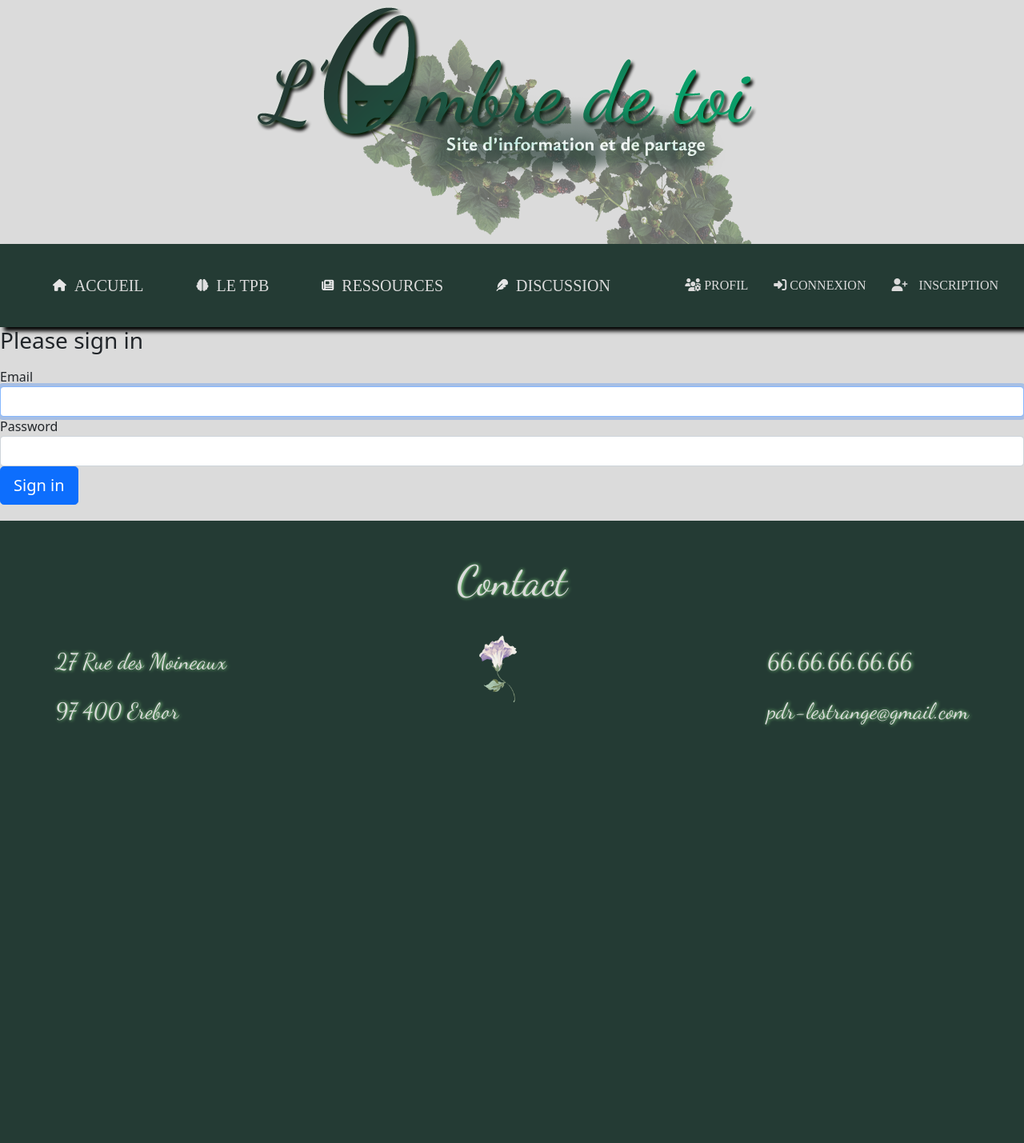
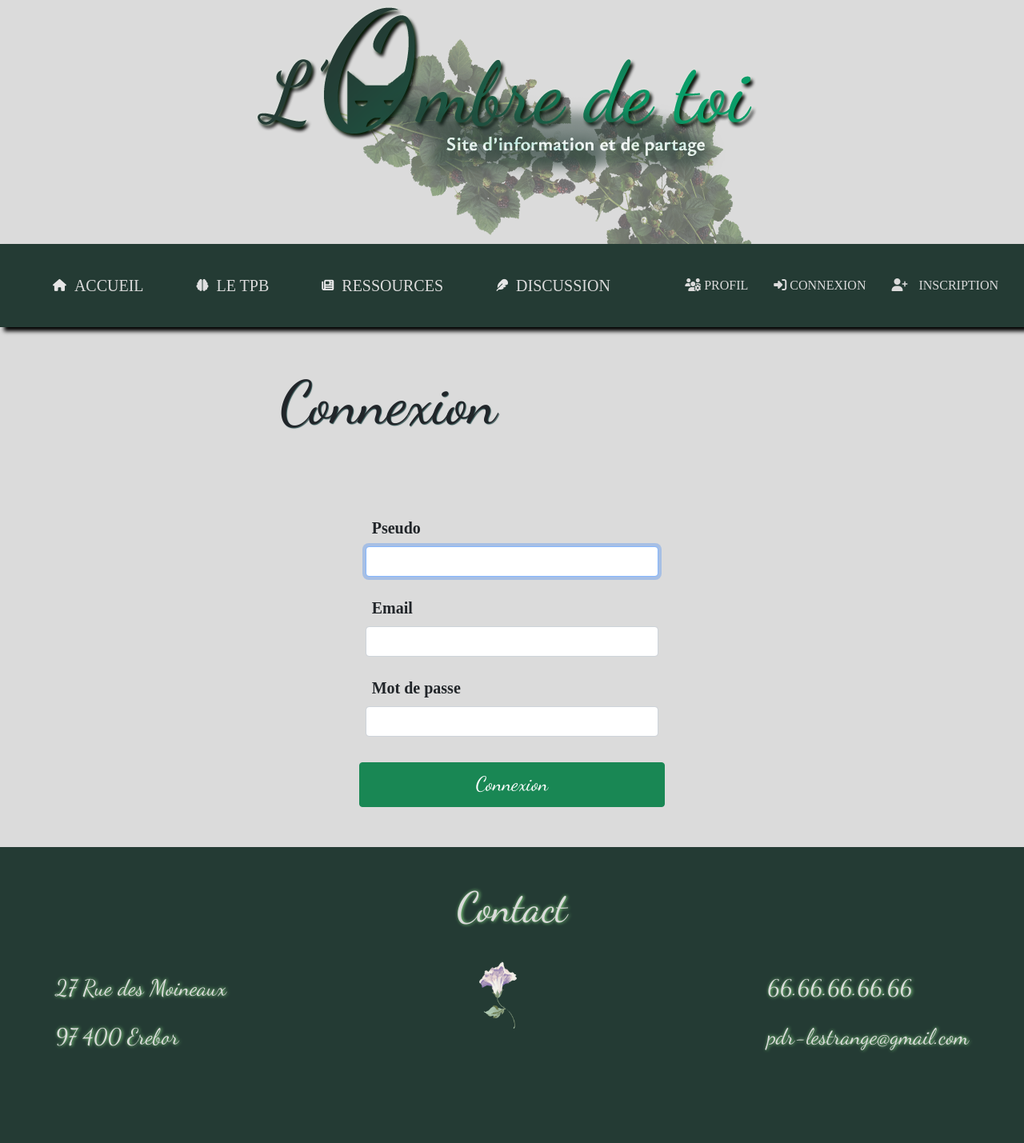
Before and after one commit to SharpSparrow666/l-Ombre-de-toi, a Symfony app: template templates/security/login.html.twig in a window 1280 px wide. Shown: the whole page at 80% size. Before the commit the page ends 908 px from the top, so only its background shows below. Run offline with Twig, Linux system fonts and the light colour scheme; the template is opened without the code that fills it, so the values that code supplies are empty; some libraries are stand-ins or nearby versions; some web fonts are replaced.

Commit message:
mise en forme du formulaire de connexion et ajout des champs

```diff
--- a/templates/partials/css_stronger_than_bootstrap.html.twig
+++ b/templates/partials/css_stronger_than_bootstrap.html.twig
@@ -329,7 +329,7 @@
 /* CSS DE LA PAGE D'INSCRIPTION - CONNEXION */
 /**/
 
-    h1.register-title{
+    h1.register-title, h1.sign-in-title{
         padding: 50px;
         margin: auto;
         margin-left: 300px;
--- a/templates/security/login.html.twig
+++ b/templates/security/login.html.twig
@@ -1,8 +1,9 @@
 {% extends 'base.html.twig' %}
 
-{% block title %}Log in!{% endblock %}
+{% block title %}Connexion{% endblock %}
 
 {% block body %}
+
 <form method="post">
     {% if error %}
         <div class="alert alert-danger">{{ error.messageKey|trans(error.messageData, 'security') }}</div>
@@ -14,15 +15,34 @@
         </div>
     {% endif %}
 
-    <h1 class="h3 mb-3 font-weight-normal">Please sign in</h1>
-    <label for="inputEmail">Email</label>
-    <input type="email" value="{{ last_username }}" name="email" id="inputEmail" class="form-control" autocomplete="email" required autofocus>
-    <label for="inputPassword">Password</label>
-    <input type="password" name="password" id="inputPassword" class="form-control" autocomplete="current-password" required>
+    <h1 class="sign-in-title">Connexion</h1>
 
-    <input type="hidden" name="_csrf_token"
-           value="{{ csrf_token('authenticate') }}"
-    >
+    <section class="section-register-form">
+        <div class="container-fluid">
+            <div class="row">
+                <div class="col-12 col-md-4 mx-auto ">
+                    <div class="p-2">
+                        <label for="inputPseudo" class="p-2">Pseudo</label>
+                        <input type="text" name="pseudo" id="inputPseudo" class="form-control" autocomplete="pseudo" required autofocus>
+                    </div>
+                    <div class="p-2">
+                        <label for="inputEmail" class="p-2">Email</label>
+                        <input type="email" value="{{ last_username }}" name="email" id="inputEmail" class="form-control" autocomplete="email" required>
+                    </div>
+                    <div class="p-2">
+                        <label for="inputPassword" class="p-2">Mot de passe</label>
+                        <input type="password" name="password" id="inputPassword" class="form-control" autocomplete="current-password" required>
+                    </div>
+                    <input type="hidden" name="_csrf_token"
+                           value="{{ csrf_token('authenticate') }}">
+
+                    <button class="btn btn-success w-100 p-2 mt-4 submit" type="submit">
+                        Connexion
+                    </button>
+                </div>
+            </div>
+        </div>
+    </section>
 
     {#
         Uncomment this section and add a remember_me option below your firewall to activate remember me functionality.
@@ -35,8 +55,6 @@
         </div>
     #}
 
-    <button class="btn btn-lg btn-primary" type="submit">
-        Sign in
-    </button>
+
 </form>
 {% endblock %}
```
